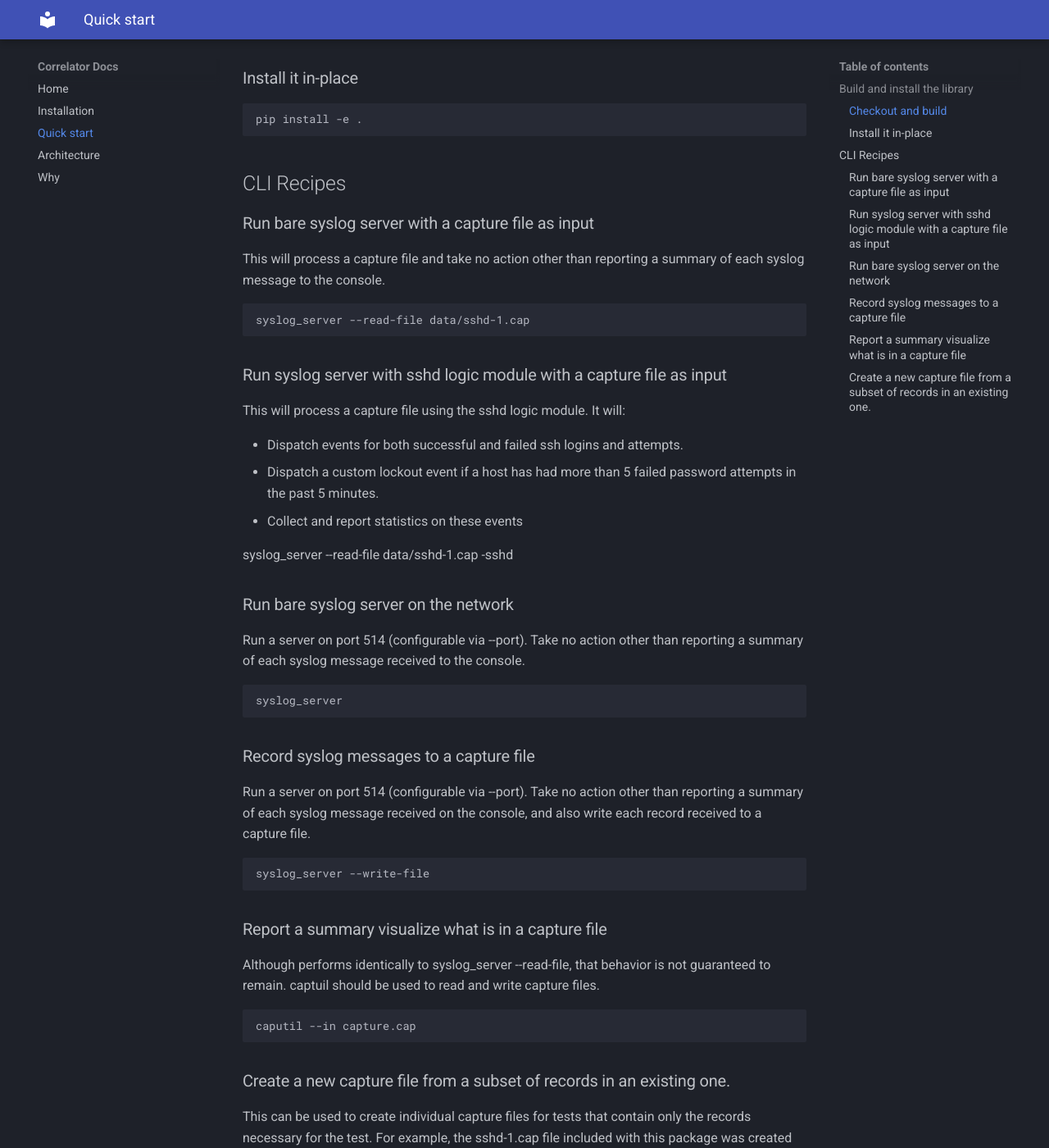
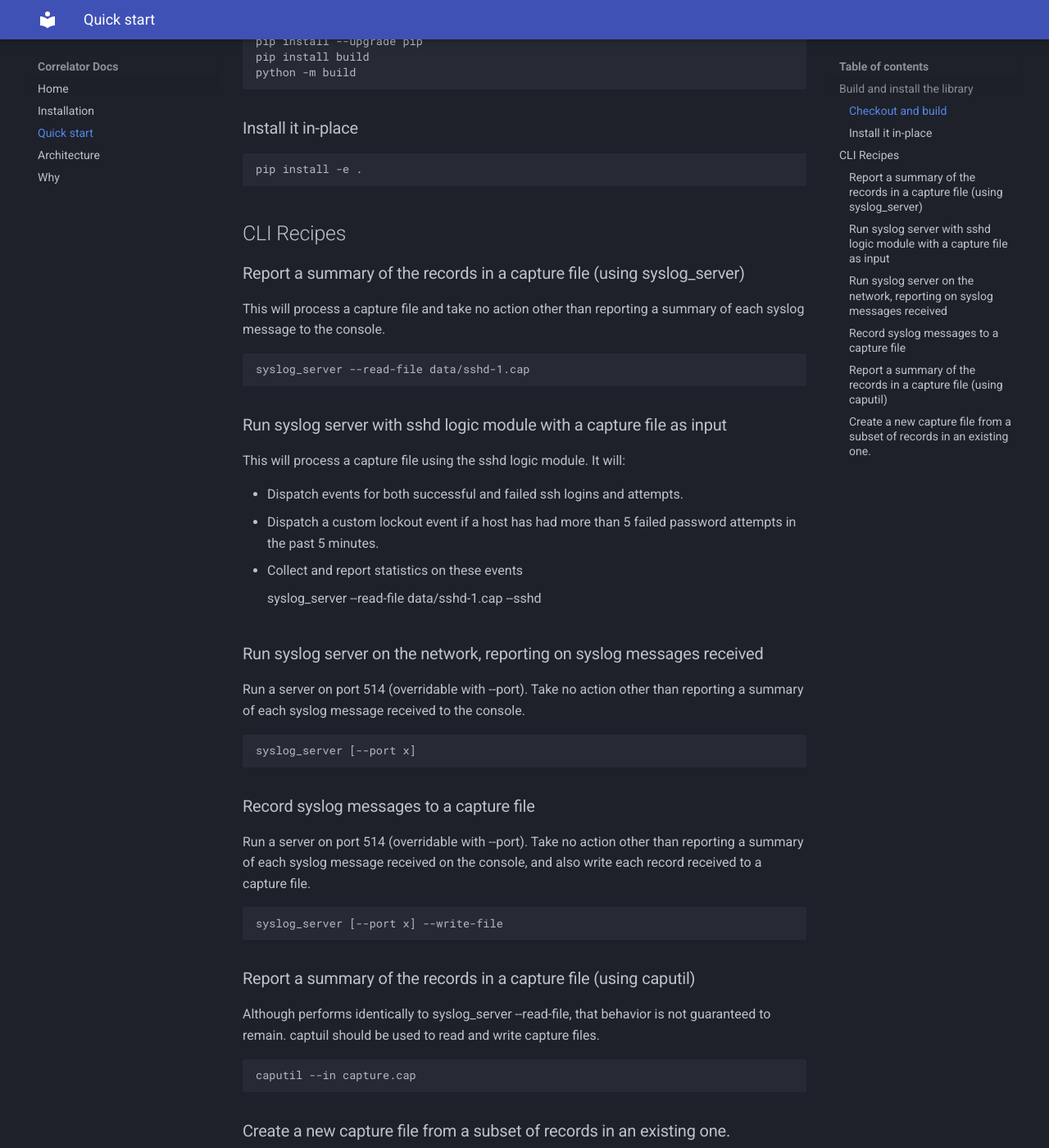
Before and after one commit to dagainz/Correlator, an MkDocs documentation site: the page built from docs/quickstart.md, in a window 1280 px wide and 1400 px high, scrolled down 455 px. Shown: the whole window at 82% size. Built offline with MkDocs 1.6.1 and Material for MkDocs 9.7.7, drawn with Linux system fonts in a browser that asks for light colours; some of the changed text lies outside the part shown.

Commit message:
Doc and polish

```diff
--- a/docs/quickstart.md
+++ b/docs/quickstart.md
@@ -7,10 +7,13 @@
 
 ### Checkout and build
 
+Note: Pip must be upgraded if it is < 21.3
+
     git checkout http://path/to/Correlator.git
     cd Correlator
     python -m venv venv
     .venv/bin/activate
+    pip install --upgrade pip
     pip install build
     python -m build
 
@@ -20,7 +23,7 @@
 
 ## CLI Recipes
 
-### Run bare syslog server with a capture file as input
+### Report a summary of the records in a capture file (using syslog_server)
 This will process a capture file and take no action other than reporting a summary of each syslog message to the
 console.
 
@@ -33,21 +36,22 @@
 - Dispatch a custom lockout event if a host has had more than 5 failed password attempts in the past 5 minutes.
 - Collect and report statistics on these events
 
-  syslog_server --read-file data/sshd-1.cap -sshd
 
-### Run bare syslog server on the network
-Run a server on port 514 (configurable via --port). Take no action other than reporting a summary of each syslog
+    syslog_server --read-file data/sshd-1.cap --sshd
+
+### Run syslog server on the network, reporting on syslog messages received
+Run a server on port 514 (overridable with --port). Take no action other than reporting a summary of each syslog
 message received to the console.
 
-    syslog_server
+    syslog_server [--port x]
 
 ### Record syslog messages to a capture file
-Run a server on port 514 (configurable via --port). Take no action other than reporting a summary of each syslog
+Run a server on port 514 (overridable with --port). Take no action other than reporting a summary of each syslog
 message received on the console, and also write each record received to a capture file.
 
-    syslog_server --write-file
+    syslog_server [--port x] --write-file
 
-### Report a summary visualize what is in a capture file
+### Report a summary of the records in a capture file (using caputil)
 Although performs identically to syslog_server --read-file, that behavior is not guaranteed to remain. captuil should
 be used to read and write capture files.
 
@@ -61,6 +65,7 @@
 - Edit the text file and mark the records to be included in the output file
 - Write the output file using the capture file and text file from the last step.
 
+
     caputil --in oldfile.cap > oldfile_list
     edit oldfile_list and add a hash mark (#) in front of any line that you do not want in the output file
     caputil --in oldfile.cap --out newfile.cap --record oldfile_list
```
Also changed, not shown: 2 other files.
